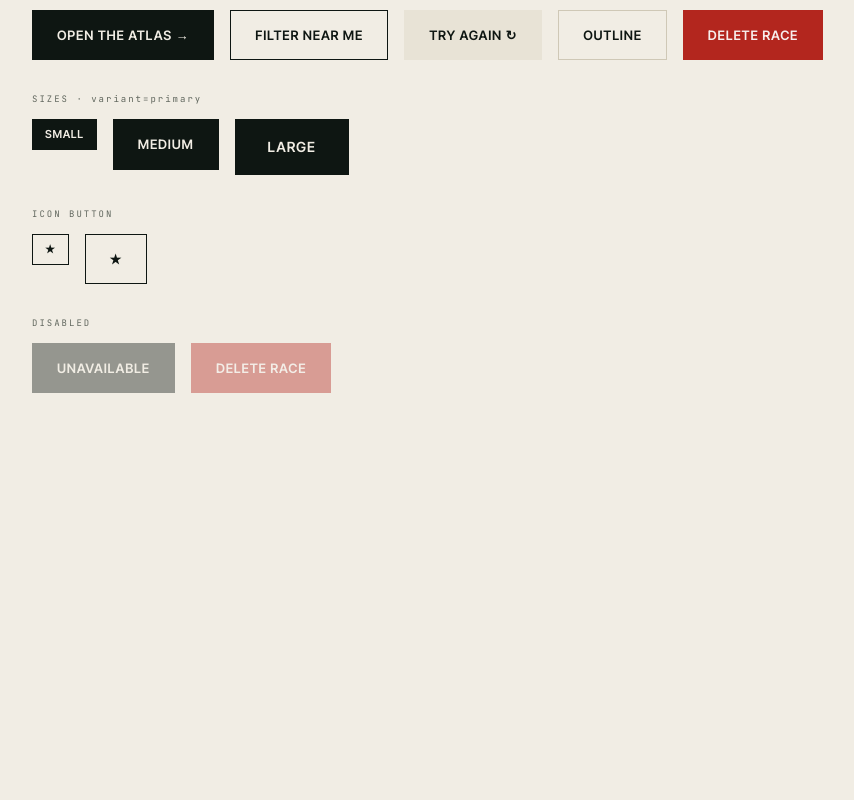
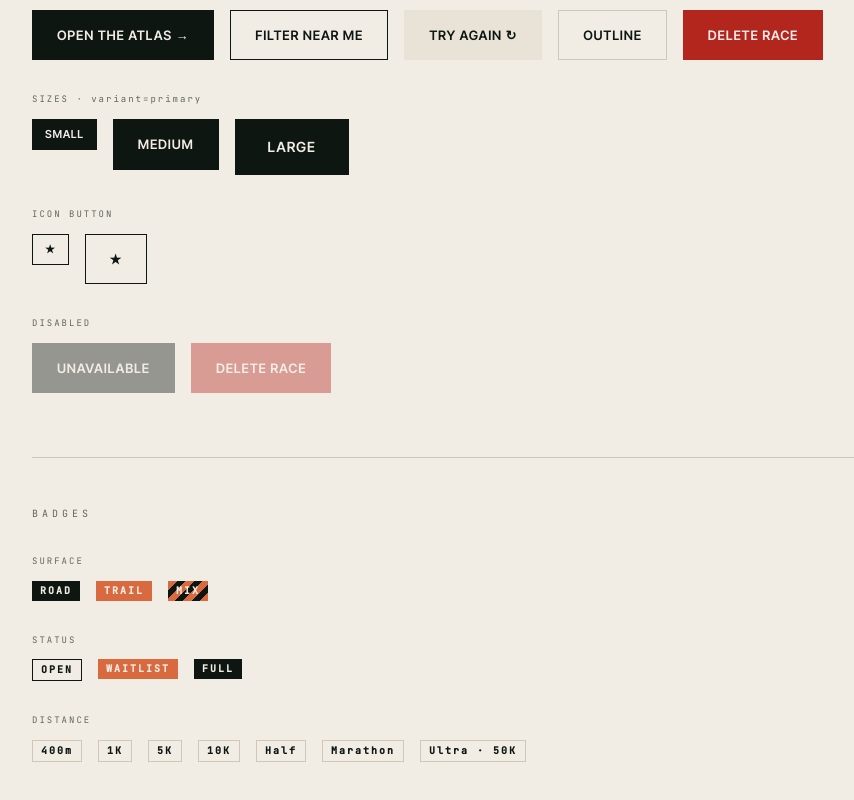
Before and after one commit to mowi12/RaceAtlas, a Next.js app: page /design in a window 1280 px wide. Shown: the part 3160-3960 px from the top of the page, without its empty margins (128-982 px from the left). Before the commit the page ends 3665 px from the top, so only its background shows below. Built offline with nearby package versions, Linux system fonts and the light colour scheme.

Commit message:
feat: add badge component

```diff
--- a/src/app/design/sections/Components.tsx
+++ b/src/app/design/sections/Components.tsx
@@ -1,4 +1,5 @@
 import { Section, VariantRow } from "@/app/design/DesignShowcase";
+import { Badge } from "@/components/ui/Badge";
 import { Button } from "@/components/ui/Button";
 
 export function Components() {
@@ -42,6 +43,30 @@ export function Components() {
           </VariantRow>
         </div>
       </Section>
+
+      <Section id="badges" title="Badges">
+        <div className="flex flex-col gap-8">
+          <VariantRow label="SURFACE">
+            <Badge variant="surface" value="road" />
+            <Badge variant="surface" value="trail" />
+            <Badge variant="surface" value="mixed" />
+          </VariantRow>
+          <VariantRow label="STATUS">
+            <Badge variant="status" value="open" />
+            <Badge variant="status" value="waitlist" />
+            <Badge variant="status" value="full" />
+          </VariantRow>
+          <VariantRow label="DISTANCE">
+            <Badge variant="distance" value="400m" />
+            <Badge variant="distance" value="1K" />
+            <Badge variant="distance" value="5K" />
+            <Badge variant="distance" value="10K" />
+            <Badge variant="distance" value="Half" />
+            <Badge variant="distance" value="Marathon" />
+            <Badge variant="distance" value="Ultra · 50K" />
+          </VariantRow>
+        </div>
+      </Section>
     </div>
   );
 }
--- /dev/null
+++ b/src/components/ui/Badge.tsx
@@ -0,0 +1,101 @@
+import type React from "react";
+import { cn } from "@/lib/utils";
+
+export type EventSurface = "road" | "trail" | "mixed";
+export type EventStatus = "open" | "waitlist" | "full";
+
+interface SurfaceBadgeProps {
+  variant: "surface";
+  value: EventSurface;
+  className?: string;
+}
+
+interface StatusBadgeProps {
+  variant: "status";
+  value: EventStatus;
+  className?: string;
+}
+
+interface DistanceBadgeProps {
+  variant: "distance";
+  value: string;
+  className?: string;
+}
+
+type BadgeProps = SurfaceBadgeProps | StatusBadgeProps | DistanceBadgeProps;
+
+const surfaceConfig: Record<
+  EventSurface,
+  { label: string; style: React.CSSProperties }
+> = {
+  trail: {
+    label: "TRAIL",
+    style: { background: "var(--warm)", color: "var(--background)" },
+  },
+  road: {
+    label: "ROAD",
+    style: { background: "var(--primary)", color: "var(--primary-foreground)" },
+  },
+  mixed: {
+    label: "MIX",
+    style: {
+      backgroundImage:
+        "repeating-linear-gradient(-45deg, var(--warm) 0 6px, var(--primary) 6px 12px)",
+      color: "var(--background)",
+    },
+  },
+};
+
+const statusConfig: Record<
+  EventStatus,
+  { label: string; style: React.CSSProperties }
+> = {
+  open: {
+    label: "OPEN",
+    style: {
+      background: "transparent",
+      color: "var(--foreground)",
+      border: "1px solid var(--foreground)",
+    },
+  },
+  waitlist: {
+    label: "WAITLIST",
+    style: { background: "var(--warm)", color: "var(--background)" },
+  },
+  full: {
+    label: "FULL",
+    style: { background: "var(--primary)", color: "var(--primary-foreground)" },
+  },
+};
+
+const distanceStyle: React.CSSProperties = {
+  background: "transparent",
+  color: "var(--foreground)",
+  border: "1px solid var(--rule)",
+};
+
+export function Badge({ variant, value, className }: BadgeProps) {
+  let label: string;
+  let style: React.CSSProperties;
+
+  if (variant === "surface") {
+    ({ label, style } = surfaceConfig[value]);
+  } else if (variant === "status") {
+    ({ label, style } = statusConfig[value]);
+  } else {
+    label = value;
+    style = distanceStyle;
+  }
+
+  return (
+    <span
+      className={cn(
+        "inline-block font-mono text-[10px] font-bold tracking-[2px] px-2 py-0.5",
+        className,
+      )}
+      style={style}
+    >
+      {label}
+    </span>
+  );
+}
```
